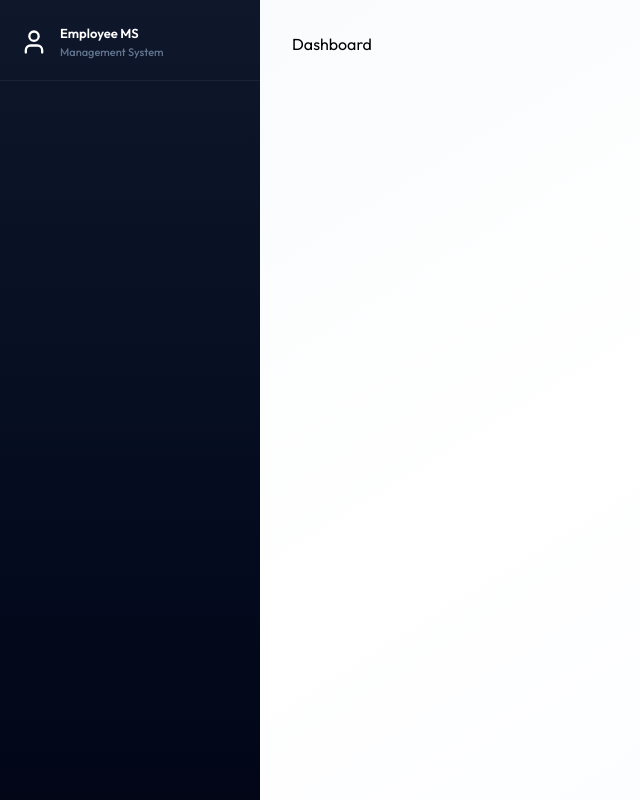
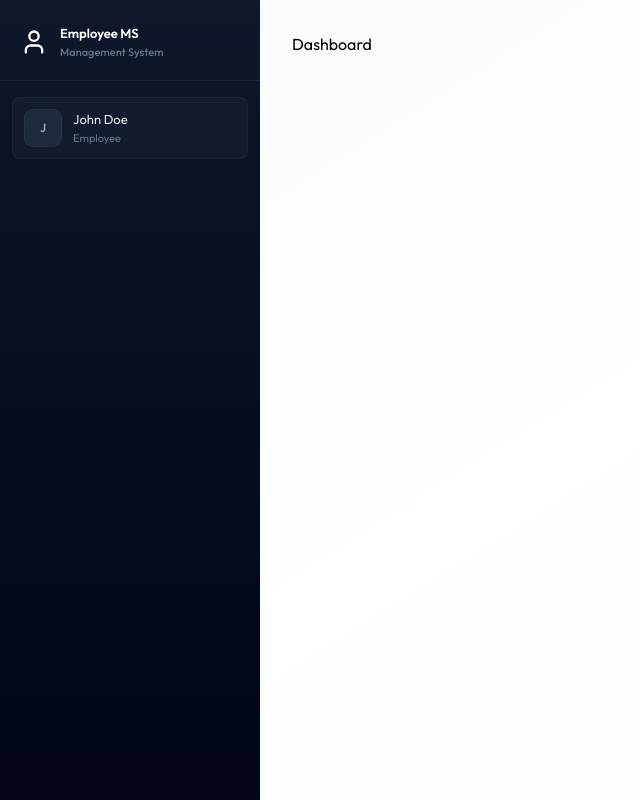
Before and after one commit to Sakshya10027/EMS-Platform, a React (Vite) app in the folder Client/: page /dashboard in a window 1280 px wide. Shown: the whole page, without its empty margins (0-640 px from the left). Built offline with nearby package versions, Linux system fonts and the light colour scheme.

Commit message:
Chnages in Sidebar

```diff
--- a/Client/src/components/Sidebar.jsx
+++ b/Client/src/components/Sidebar.jsx
@@ -15,11 +15,12 @@ const Sidebar = () => {
         setMobileOpen(false)
     }, [pathname])
 
+    const role = "" || "Employee";
+
     const sidebarContent = (
         <>
             {/* Brand header */}
             <div>
-                {/* User profile card */}
                 <div className='px-5 pt-6 pb-5 border-b border-white/6'>
                     <div className='flex items-center justify-between'>
                         <div
@@ -36,10 +37,26 @@ const Sidebar = () => {
                         </button>
                     </div>
                 </div>
-                {/* Section Label */}
-                {/* Navigarion link */}
-                {/* Logout link */}
             </div>
+            {/* User profile card */}
+            {userName && (
+                <div className='mx-3 mt-4 mb-1 p-3 rounded-lg bg-white/3 border border-white/4'>
+                    <div className='flex items-center gap-3'>
+                        <div className='w-9 h-9 rounded-lg bg-slate-800 flex items-center justify-center ring-1 ring-white/10 shrink-0'>
+                            <span className='text-slate-400 text-xs font-semibold'>
+                                {userName.charAt(0).toUpperCase()}
+                            </span>
+                        </div>
+                        <div className='min-w-0'>
+                            <p className='text-[13px] font medium text-slate-200 truncate'>{userName}</p>
+                            <p className='text-[11px] text-slate-500 truncate'>{role === "ADMIN" ? "Administartor" : "Employee"}</p>
+                        </div>
+                    </div>
+                </div>
+            )}
+            {/* Section Label */}
+            {/* Navigarion link */}
+            {/* Logout link */}
         </>
     )
 
```
